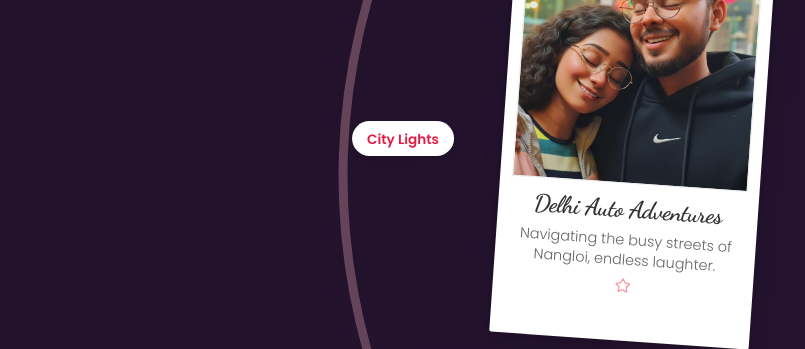
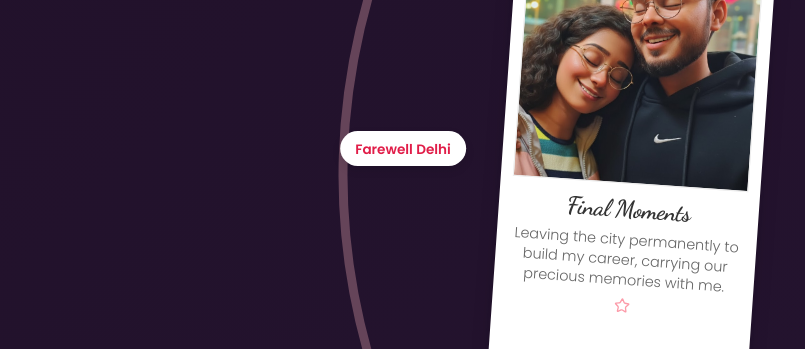
Before and after one commit to sahilsync07/mi-amor-sriya, a React (Vite) app: page / in a window 1280 px wide. Shown: the part 5180-5529 px from the top of the page, without its empty margins (237-1042 px from the left). Built offline with nearby package versions, Linux system fonts and the light colour scheme; a web font is replaced by a local one.

Commit message:
feat: update Delhi memory to reflect final farewell and career move

```diff
--- a/src/components/Timeline.jsx
+++ b/src/components/Timeline.jsx
@@ -89,9 +89,9 @@ const memories = [
     },
     {
         id: 8,
-        date: "City Lights",
-        title: 'Delhi Auto Adventures',
-        description: 'Navigating the busy streets of Nangloi, endless laughter.',
+        date: "Farewell Delhi",
+        title: 'Final Moments',
+        description: 'Leaving the city permanently to build my career, carrying our precious memories with me.',
         icon: Star,
         image: delhiImage,
         rotate: 4
```
